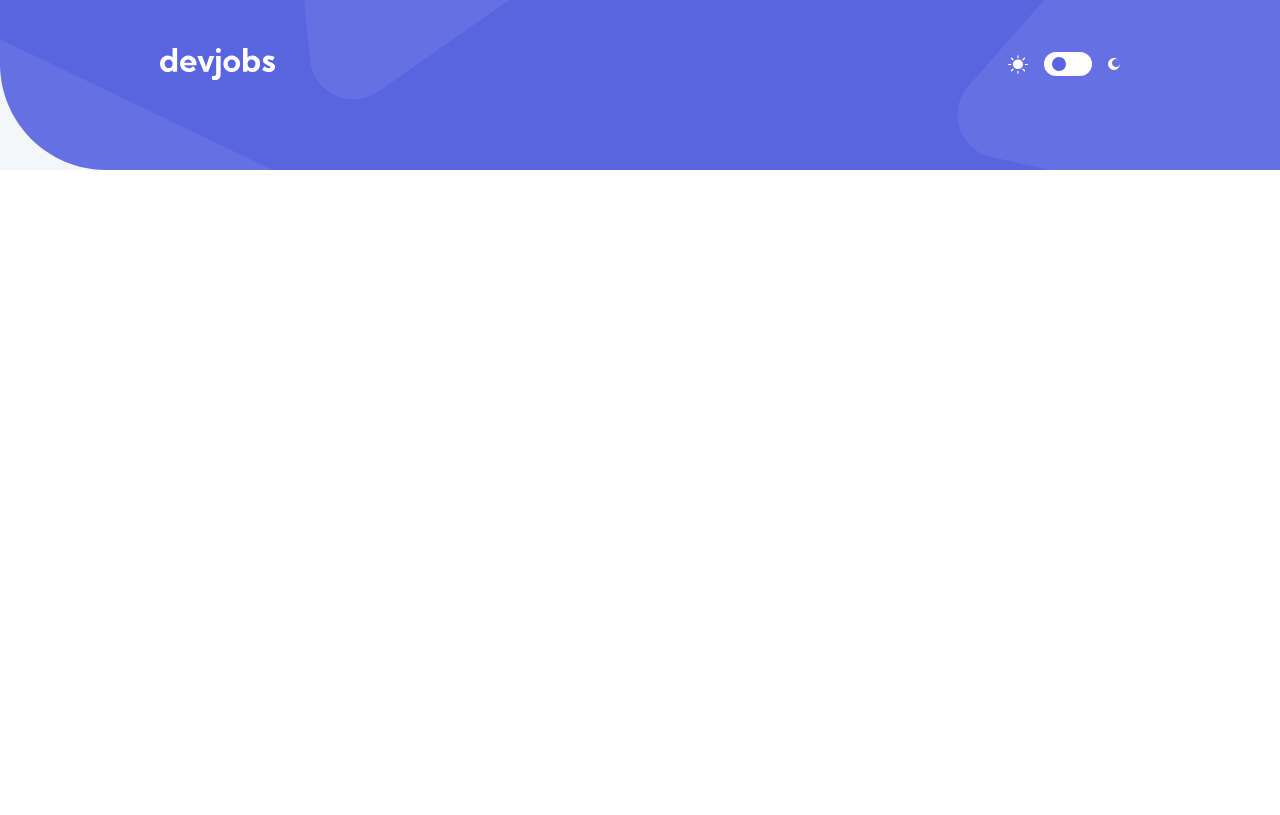
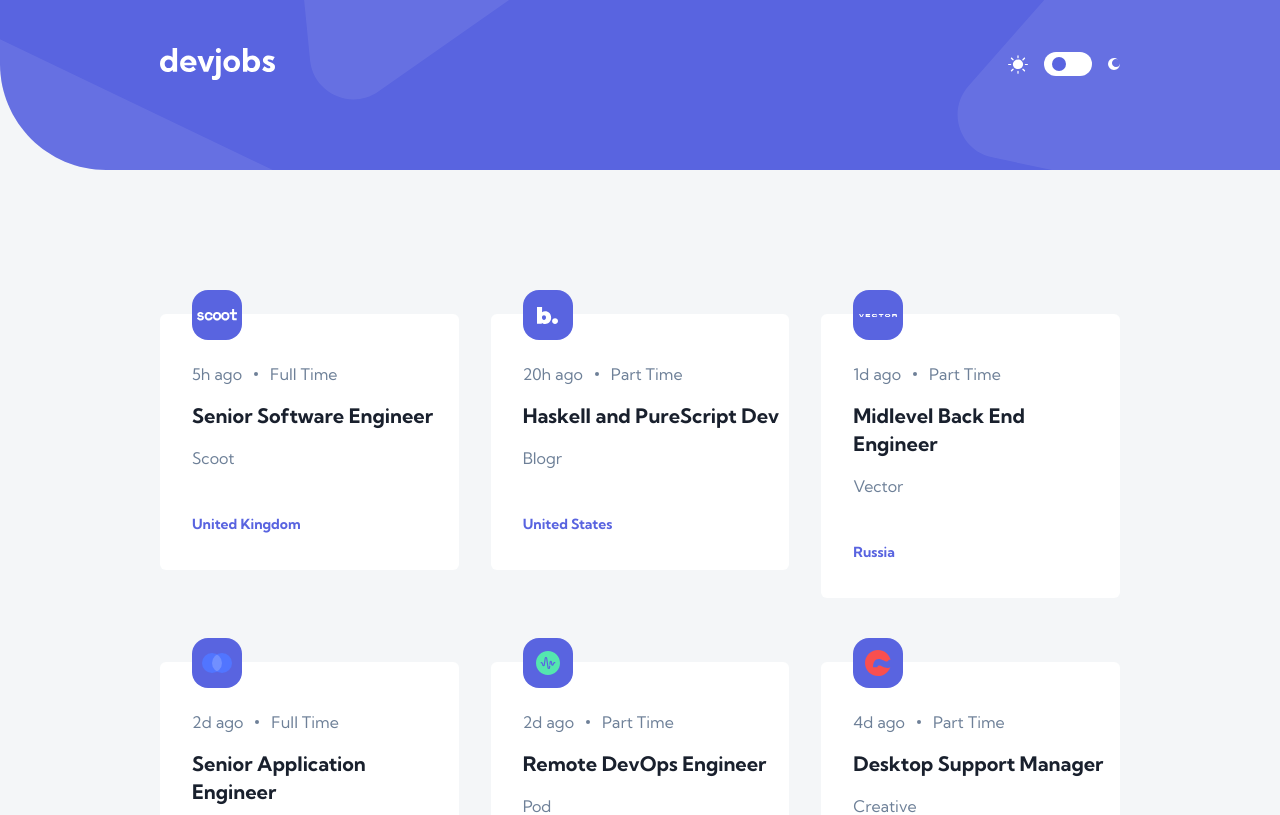
Before and after one commit to arpit8392/fem-challenge-40-devjobs-web-app, a Next.js app: page / in a window 1280 px wide. Shown: the top 815 px of the page. Built offline with nearby package versions, Linux system fonts and the light colour scheme.

Commit message:
Jobs Listing Page

```diff
--- a/app/page.tsx
+++ b/app/page.tsx
@@ -1,10 +1,13 @@
 import Header from '@/components/Header'
-import Image from 'next/image'
+import JobsList from '@/components/JobsList'
+import jobsData from '@/data.json'
 
 export default function Home() {
+	// console.log(jobsData)
 	return (
-		<main className=''>
+		<main className='min-h-screen'>
 			<Header />
+			<JobsList data={jobsData} />
 		</main>
 	)
 }
--- /dev/null
+++ b/components/Job.tsx
@@ -0,0 +1,48 @@
+import Image from 'next/image'
+import Link from 'next/link'
+
+// TODO: Add conditional color in logoBackground from logoBackground
+// bg-[hslValue] doesn't work!!!
+
+const Job = ({
+	company,
+	logo,
+	logoBackground,
+	position,
+	postedAt,
+	contract,
+	location,
+	website,
+	apply,
+	description,
+	requirements,
+	role,
+}: Job) => {
+	return (
+		<article className='relative rounded-md bg-white pb-9 pl-8 pr-2 pt-12 dark:bg-veryDarkBlue'>
+			<div className='absolute -top-6'>
+				<div className='relative h-[50px] w-[50px] overflow-hidden rounded-2xl bg-violet'>
+					<Image
+						src={logo}
+						alt={company}
+						fill
+						className='absolute object-scale-down'
+					/>
+				</div>
+			</div>
+			<Link href={'#'} className='flex flex-col gap-11'>
+				<div className='flex flex-col gap-3 md:gap-4'>
+					<p className='flex items-center gap-3 text-darkGrey'>
+						{postedAt}
+						<span className='h-1 w-1 rounded-full bg-darkGrey'></span>
+						{contract}
+					</p>
+					<p className='text-xl font-bold text-veryDarkBlue dark:text-white'>{position}</p>
+					<p className='mt-1 text-darkGrey md:mt-0'>{company}</p>
+				</div>
+				<p className='text-sm font-bold text-violet'>{location}</p>
+			</Link>
+		</article>
+	)
+}
+export default Job
--- /dev/null
+++ b/components/JobsList.tsx
@@ -0,0 +1,19 @@
+import Job from './Job'
+
+type Props = {
+	data: Job[]
+}
+const JobsList = ({ data }: Props) => {
+	return (
+		<section className='px-6 pb-8 pt-[72px] md:px-10 md:pb-14 md:pt-28 lg:px-40 lg:pt-36'>
+			<ul className='grid grid-cols-1 gap-12 md:grid-cols-2 md:gap-x-3 md:gap-y-16 lg:grid-cols-3 lg:gap-x-8'>
+				{data.map((item) => (
+					<li key={item.id}>
+						<Job {...item} />
+					</li>
+				))}
+			</ul>
+		</section>
+	)
+}
+export default JobsList
--- a/tailwind.config.js
+++ b/tailwind.config.js
@@ -22,5 +22,5 @@ module.exports = {
 			},
 		},
 	},
-	plugins: [],
+	plugins: [require('@tailwindcss/forms')],
 }
```
Also changed, not shown: typings.d.ts (added, +25 -0 lines).
